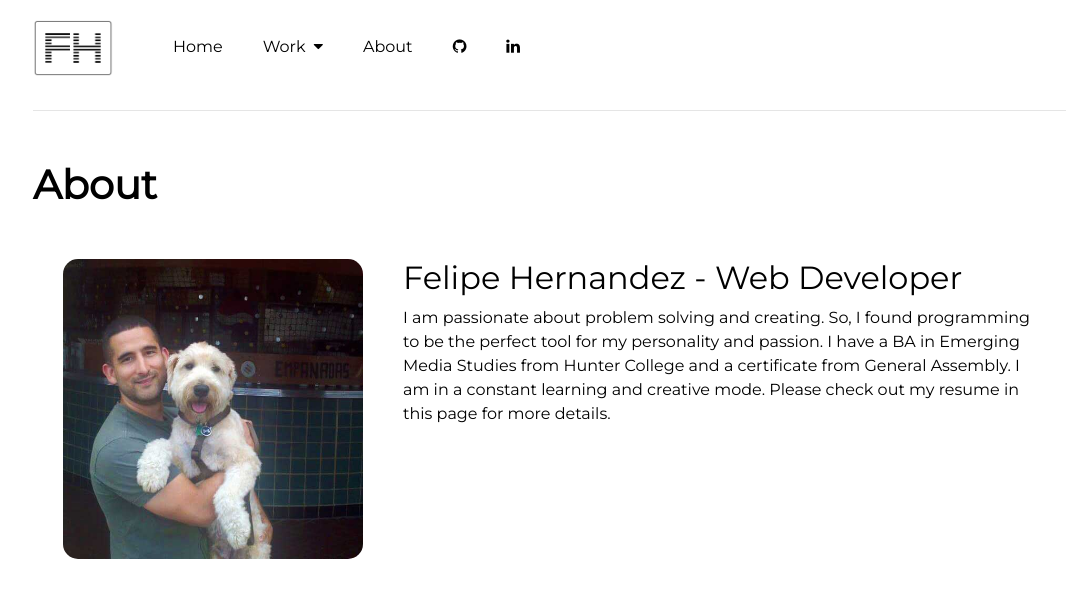
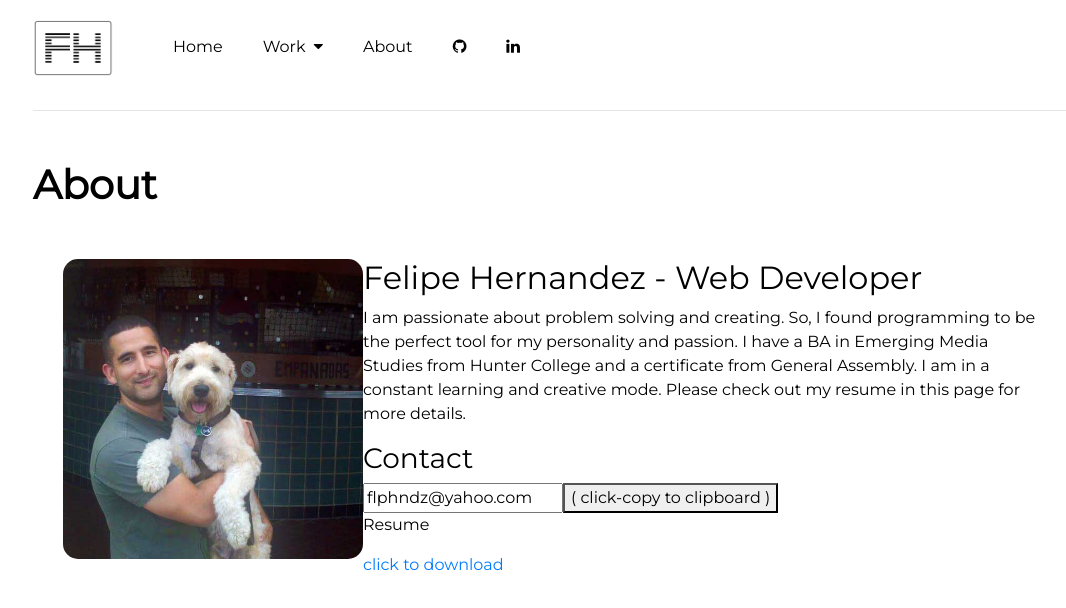
Before and after one commit to FelipeAtGA/fh-portfolio, a React (Create React App) app in the folder client/: page /about in a window 1280 px wide. Shown: the top 608 px of the page, without its empty margins (7-1073 px from the left). Built offline with nearby package versions, Linux system fonts and the light colour scheme.

Commit message:
import resume img, switch ul for divs, and li for headings and paragraphs, add button to copy email and add onClick to props method, and anchor to download resume

```diff
--- a/client/src/components/about/About.jsx
+++ b/client/src/components/about/About.jsx
@@ -1,5 +1,6 @@
 import React, { Component } from 'react';
 import Aboutimage from '../../img/fhR.jpg';
+import Resume from '../../img/resume122117-v2a-img.jpg';
 import '../../css/About.css';
 
 class About extends Component {
@@ -20,16 +21,40 @@ class About extends Component {
             style={{ backgroundImage: `url(${Aboutimage})` }}
           />
           <div className="aboutTextWrapper">
-            <ul>
-              <li><h2>Felipe Hernandez - Web Developer</h2></li>
-              <li>I am passionate about problem solving and creating.
+            <div>
+              <h2>Felipe Hernandez - Web Developer</h2>
+              <p>I am passionate about problem solving and creating.
               So, I found programming to be the perfect tool for my
               personality and passion. I have a BA in Emerging Media
               Studies from Hunter College and a certificate from General
               Assembly. I am in a constant learning and creative mode.
               Please check out my resume in this page for more details.
-              </li>
-            </ul>
+              </p>
+            </div>
+            <div>
+              <h3>Contact</h3>
+              <div className="aboutContactDivs">
+                <input
+                  type="text"
+                  id="email"
+                  className="contactType"
+                  defaultValue="flphndz@yahoo.com"
+                  readOnly
+                />
+                <button
+                  className="contactButton"
+                  onClick={() => { this.props.clipboardCopy(); }}
+                  onKeyDown={() => { this.props.clipboardCopy(); }}
+                  tabIndex="0"
+                >
+                  ( click-copy to clipboard )
+                </button>
+              </div>
+              <div className="aboutContactDivs">
+                <p className="contactType">Resume</p>
+                <a href={Resume} download="Felipe Hernandez resume">click to download</a>
+              </div>
+            </div>
           </div>
         </div>
       </div>
```
